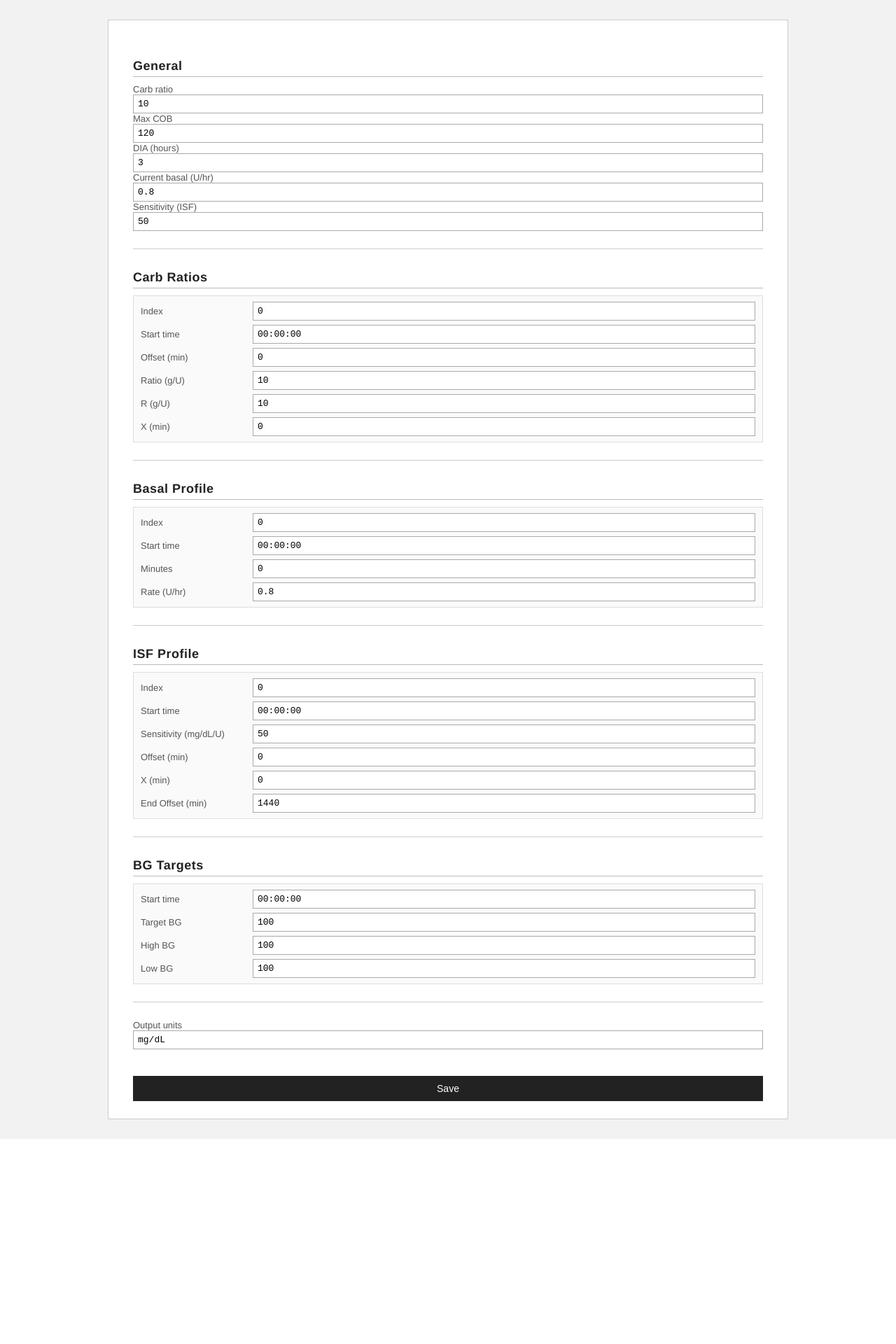
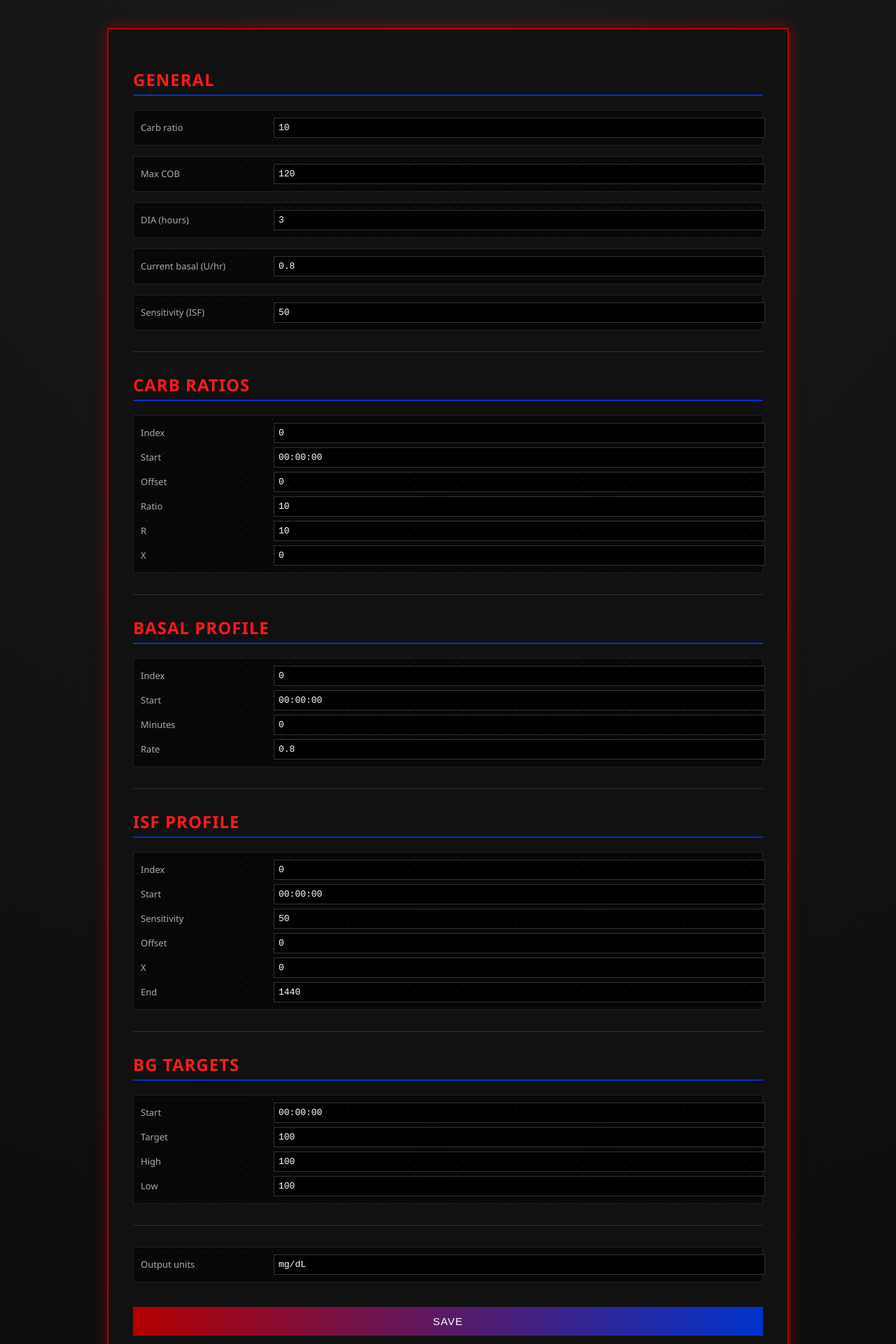
Before and after one commit to thibautBrayeLecureuil/Projet_RD_Pancreas, a Flask app: page / in a window 1280 px wide. Shown: the top 1920 px of the page at 70% size. Before the commit the page ends 1627 px from the top, so only its background shows below. Run offline with Flask 3, Linux system fonts and the light colour scheme.

Commit message:
interface web autre style

```diff
--- a/web/templates/index.html
+++ b/web/templates/index.html
@@ -1,86 +1,200 @@
-<html>
+<!DOCTYPE html>
+<html lang="en">
 <head>
-    <title>oref0 Profile</title>
+<meta charset="UTF-8">
+<title>Profile Config</title>
+
 <style>
     body {
-        font-family: "Helvetica Neue", Arial, sans-serif;
-        background: #f2f2f2;
-        padding: 20px;
-        color: #222;
+        margin: 0;
+        font-family: "Segoe UI", sans-serif;
+        background: radial-gradient(circle at top, #1a1a1a, #000);
+        color: #eee;
     }
 
     form {
         max-width: 900px;
-        margin: auto;
-        background: #ffffff;
+        margin: 40px auto;
         padding: 25px 35px;
-        border: 1px solid #ccc;
+        background: #111;
+        border: 2px solid #b30000;
+        box-shadow: 0 0 20px rgba(255, 0, 0, 0.4);
     }
 
     h2 {
-        font-size: 18px;
+        color: #ff1a1a;
+        border-bottom: 2px solid #0033cc;
+        padding-bottom: 5px;
         margin-top: 30px;
-        margin-bottom: 10px;
-        border-bottom: 1px solid #bbb;
-        padding-bottom: 4px;
-        letter-spacing: 0.5px;
+        letter-spacing: 1px;
+        text-transform: uppercase;
     }
 
     div {
         display: grid;
-        grid-template-columns: 150px 1fr;
+        grid-template-columns: 180px 1fr;
         gap: 6px 10px;
         align-items: center;
         margin-bottom: 15px;
-        padding: 8px 10px;
-        background: #fafafa;
-        border: 1px solid #ddd;
+        padding: 10px;
+        background: rgba(0,0,0,0.6);
+        border: 1px solid #222;
+        position: relative;
+    }
+
+    /* subtle web pattern overlay */
+    div::after {
+        content: "";
+        position: absolute;
+        inset: 0;
+        background-image: radial-gradient(circle, rgba(255,255,255,0.05) 1px, transparent 1px);
+        background-size: 12px 12px;
+        pointer-events: none;
     }
 
     p {
         margin: 0;
         font-size: 13px;
-        color: #555;
+        color: #aaa;
     }
 
     input {
         font-family: "Courier New", monospace;
         font-size: 13px;
-        padding: 5px 6px;
-        border: 1px solid #aaa;
-        background: #fff;
+        padding: 6px;
+        border: 1px solid #333;
+        background: #000;
+        color: #fff;
         width: 100%;
     }
 
     input:focus {
         outline: none;
-        border-color: #000;
-        background: #fefefe;
+        border-color: #ff1a1a;
+        box-shadow: 0 0 6px #ff1a1a;
     }
 
     hr {
-        margin: 25px 0;
         border: none;
-        border-top: 1px solid #ccc;
+        border-top: 1px solid #333;
+        margin: 30px 0;
     }
 
     button {
         margin-top: 20px;
-        background: #222;
-        color: #fff;
-        padding: 10px;
+        width: 100%;
+        padding: 12px;
+        font-size: 15px;
+        background: linear-gradient(90deg, #b30000, #0033cc);
         border: none;
-        font-size: 14px;
+        color: white;
         cursor: pointer;
-        width: 100%;
+        text-transform: uppercase;
+        letter-spacing: 1px;
     }
 
     button:hover {
-        background: #000;
+        background: linear-gradient(90deg, #ff1a1a, #3366ff);
+        box-shadow: 0 0 10px rgba(255,0,0,0.6);
     }
 </style>
 </head>
+
 <body>
+
+<form id="profileForm">
+
+    <h2>General</h2>
+
+    <div>
+        <p>Carb ratio</p>
+        <input name="carb_ratio" value="{{ profile.carb_ratio }}">
+    </div>
+
+    <div>
+        <p>Max COB</p>
+        <input name="max_cob" value="{{ profile.maxCOB }}">
+    </div>
+
+    <div>
+        <p>DIA (hours)</p>
+        <input name="dia" value="{{ profile.dia }}">
+    </div>
+
+    <div>
+        <p>Current basal (U/hr)</p>
+        <input name="current_basal" value="{{ profile.current_basal }}">
+    </div>
+
+    <div>
+        <p>Sensitivity (ISF)</p>
+        <input name="sens" value="{{ profile.sens }}">
+    </div>
+
+    <hr>
+
+    <h2>Carb Ratios</h2>
+    {% for cr in profile.carb_ratios.schedule %}
+    <div>
+        <p>Index</p><input name="cr_i" value="{{ cr.i }}">
+        <p>Start</p><input name="cr_start" value="{{ cr.start }}">
+        <p>Offset</p><input name="cr_offset" value="{{ cr.offset }}">
+        <p>Ratio</p><input name="cr_ratio" value="{{ cr.ratio }}">
+        <p>R</p><input name="cr_r" value="{{ cr.r }}">
+        <p>X</p><input name="cr_x" value="{{ cr.x }}">
+    </div>
+    {% endfor %}
+
+    <hr>
+
+    <h2>Basal Profile</h2>
+    {% for b in profile.basalprofile %}
+    <div>
+        <p>Index</p><input name="basal_i" value="{{ b.i }}">
+        <p>Start</p><input name="basal_start" value="{{ b.start }}">
+        <p>Minutes</p><input name="basal_minutes" value="{{ b.minutes }}">
+        <p>Rate</p><input name="basal_rate" value="{{ b.rate }}">
+    </div>
+    {% endfor %}
+
+    <hr>
+
+    <h2>ISF Profile</h2>
+    {% for s in profile.isfProfile.sensitivities %}
+    <div>
+        <p>Index</p><input name="isf_i" value="{{ s.i }}">
+        <p>Start</p><input name="isf_start" value="{{ s.start }}">
+        <p>Sensitivity</p><input name="sensitivity" value="{{ s.sensitivity }}">
+        <p>Offset</p><input name="isf_offset" value="{{ s.offset }}">
+        <p>X</p><input name="isf_x" value="{{ s.x }}">
+        <p>End</p><input name="endOffset" value="{{ s.endOffset }}">
+    </div>
+    {% endfor %}
+
+    <hr>
+
+    <h2>BG Targets</h2>
+    {% for t in profile.bg_targets.targets %}
+    <div>
+        <p>Start</p><input name="target_start" value="{{ t.start }}">
+        <p>Target</p><input name="target" value="{{ t.target }}">
+        <p>High</p><input name="high" value="{{ t.high }}">
+        <p>Low</p><input name="low" value="{{ t.low }}">
+    </div>
+    {% endfor %}
+
+    <hr>
+
+    <div>
+        <p>Output units</p>
+        <input name="out_units" value="{{ profile.out_units }}">
+    </div>
+
+    <button type="submit">Save</button>
+
+</form>
+
+</body>
 
 <form id="profileForm">
 
```
